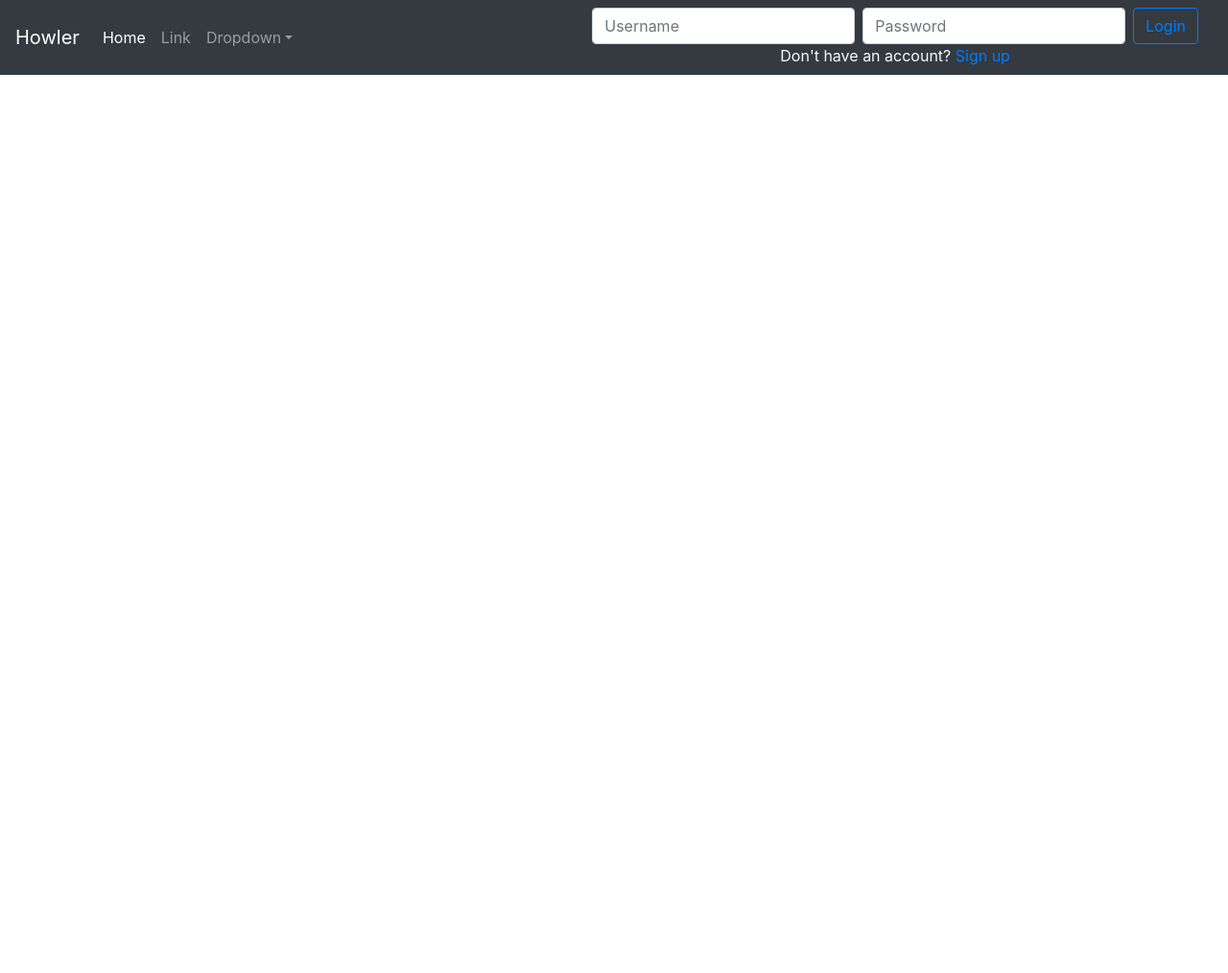
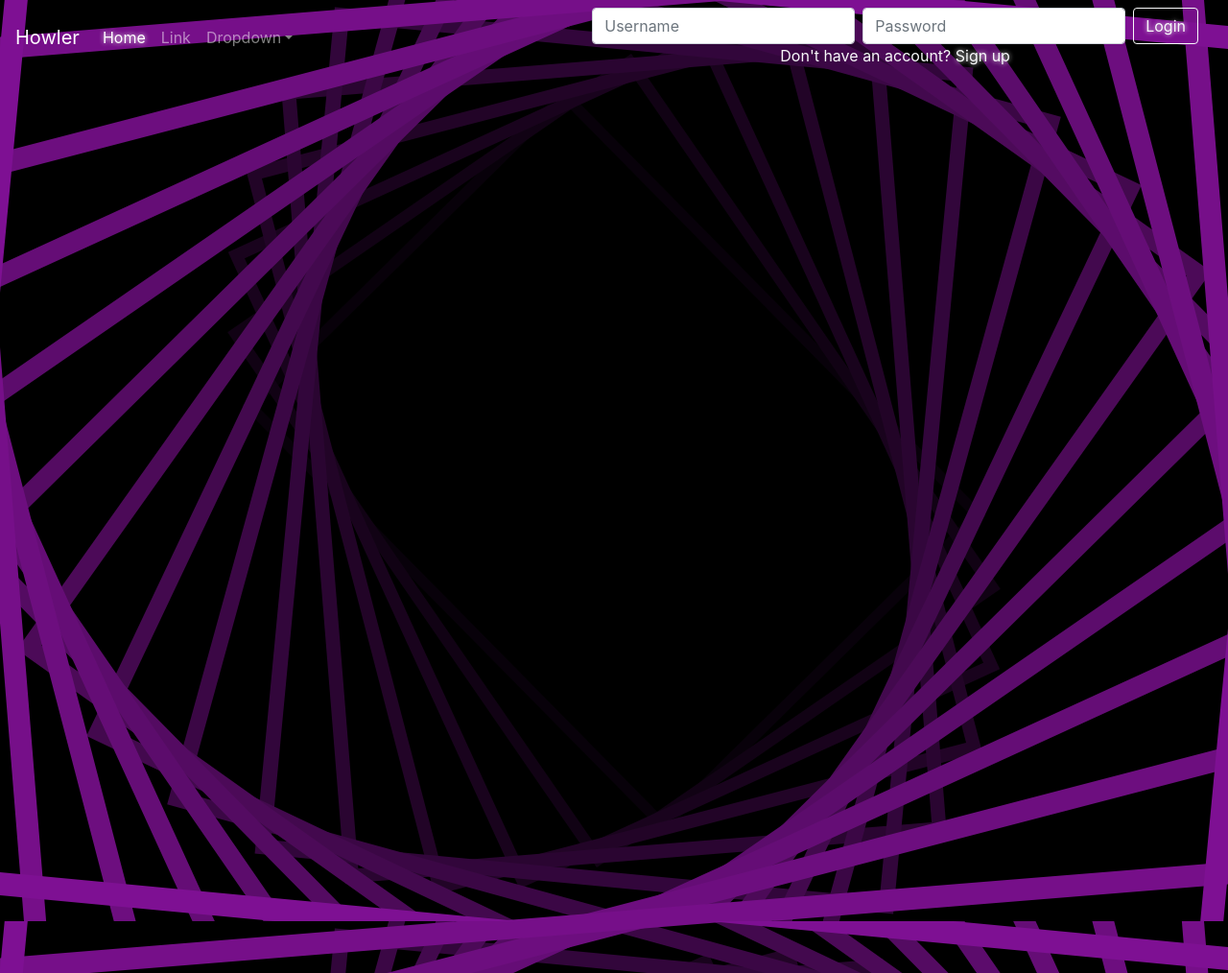
Before and after one commit to ichungelo/final-web, a PHP site: page / in a window 1280 px wide. Shown: the whole page at 96% size. Before the commit the page ends 78 px from the top, so only its background shows below. Run offline with PHP 8.4, Linux system fonts and the light colour scheme.

Commit message:
change index.php background and mam

```diff
--- a/index.php
+++ b/index.php
@@ -15,16 +15,17 @@
   <title>Howler</title>
 </head>
 
-<body>
-  <nav class="navbar navbar-expand-sm navbar-dark bg-dark">
-    <a class="navbar-brand" href="#">Howler</a>
+<body class="body">
+  <!-- NAVBAR -->
+  <nav class="navbar navbar-expand-sm navbar-dark">
+    <a class="navbar-brand text-sm" href="#">Howler</a>
     <button class="navbar-toggler d-lg-none" type="button" data-toggle="collapse" data-target="#collapsibleNavId" aria-controls="collapsibleNavId" aria-expanded="false" aria-label="Toggle navigation">
       <span class="navbar-toggler-icon"></span>
     </button>
     <div class="collapse navbar-collapse" id="collapsibleNavId">
       <ul class="navbar-nav mr-auto mt-2 mt-lg-0">
         <li class="nav-item active">
-          <a class="nav-link" href="#">Home <span class="sr-only">(current)</span></a>
+          <a class="nav-link shadow-text" href="./index.php">Home <span class="sr-only">(current)</span></a>
         </li>
         <li class="nav-item">
           <a class="nav-link" href="#">Link</a>
@@ -41,15 +42,19 @@
         <form class="form-inline my-2 my-lg-0 mr-0 col-12">
           <input class="form-control mr-sm-2" type="text" placeholder="Username">
           <input class="form-control mr-sm-2" type="text" placeholder="Password">
-          <button class="btn btn-outline-primary my-2 my-sm-0" type="submit">Login</button>
+          <button class="btn btn-outline-light my-2 my-sm-0 shadow-text" type="submit">Login</button>
         </form>
         <div class="col-12 text-light text-center">
           Don't have an account?
-          <a href="./register.php">Sign up</a>
+          <a href="./register.php" class="text-light shadow-text">Sign up</a>
         </div>
       </div>
     </div>
   </nav>
+  <section>
+    <br><br><br><br><br><br><br><br><br><br><br><br><br><br><br><br><br><br><br><br><br><br><br><br><br><br><br><br><br><br><br><br><br><br><br><br><br><br><br>
+  </section>
+  <!-- END OF NAVBAR -->
   <!-- Optional JavaScript; choose one of the two! -->
   <!-- Option 1: jQuery and Bootstrap Bundle (includes Popper) -->
   <script src="https://cdn.jsdelivr.net/npm/jquery@3.5.1/dist/jquery.slim.min.js" integrity="sha384-DfXdz2htPH0lsSSs5nCTpuj/zy4C+OGpamoFVy38MVBnE+IbbVYUew+OrCXaRkfj" crossorigin="anonymous"></script>
--- a/style.css
+++ b/style.css
@@ -1,6 +1,8 @@
-.landingpage-background {
-  background-image: url(./6314.jpg);
-  background-position: center;
+.body {
+  background-image: url(./landpage-background.svg);
   background-size: contain;
-  background-repeat: no-repeat;
 }
+
+.shadow-text {
+  text-shadow: 0 0 5px whitesmoke;
+}
```
Also changed, not shown: 6314.jpg (deleted), landpage-background.svg (added).
